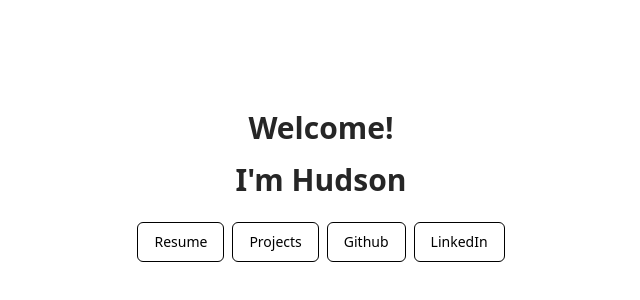
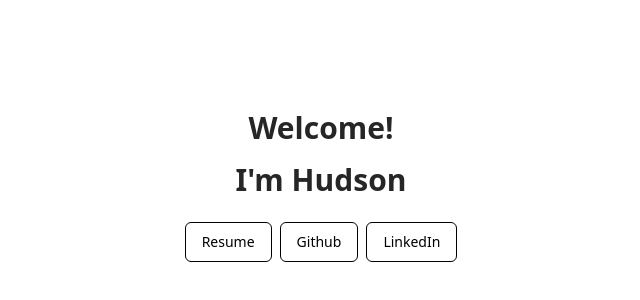
Before and after one commit to hudssntao/website, a React (Vite) app: page / in a window 1280 px wide. Shown: the part 214-514 px from the top of the page, without its empty margins (319-959 px from the left). Built offline with nearby package versions, Linux system fonts and the light colour scheme.

Commit message:
fix: formatter and take away suspense + unused page + lazy loading pages

```diff
--- a/biome.json
+++ b/biome.json
@@ -33,7 +33,6 @@
     }
   },
   "files": {
-    "include": ["**/*.{ts,tsx,js,jsx}"],
     "ignore": ["**/node_modules/**", "**/dist/**", "**/pnpm-lock.yaml"]
   }
 }
--- a/src/App.tsx
+++ b/src/App.tsx
@@ -1,26 +1,16 @@
-import { Suspense, lazy } from "react";
-import { BrowserRouter, Routes, Route } from "react-router-dom";
-
-const Home = lazy(() => import("./pages/Home"));
-const Resume = lazy(() => import("./pages/resume/Resume"));
-const Projects = lazy(() => import("./pages/projects/Projects"));
-const NotFound = lazy(() => import("./pages/NotFound"));
-
-const Loader = () => (
-  <div className="w-full h-screen flex items-center justify-center">Loading...</div>
-);
+import { BrowserRouter, Route, Routes } from "react-router-dom";
+import Home from "./pages/Home";
+import NotFound from "./pages/NotFound";
+import Resume from "./pages/resume/Resume";
 
 function App() {
   return (
     <BrowserRouter>
-      <Suspense fallback={<Loader />}>
-        <Routes>
-          <Route path="/" element={<Home />} />
-          <Route path="/resume" element={<Resume />} />
-          <Route path="/projects" element={<Projects />} />
-          <Route path="*" element={<NotFound />} />
-        </Routes>
-      </Suspense>
+      <Routes>
+        <Route path="/" element={<Home />} />
+        <Route path="/resume" element={<Resume />} />
+        <Route path="*" element={<NotFound />} />
+      </Routes>
     </BrowserRouter>
   );
 }
--- a/src/components/ui/button.tsx
+++ b/src/components/ui/button.tsx
@@ -1,11 +1,11 @@
+import { Slot } from "@radix-ui/react-slot";
+import { type VariantProps, cva } from "class-variance-authority";
 import * as React from "react";
-import { Slot } from "@radix-ui/react-slot";
-import { cva, type VariantProps } from "class-variance-authority";
 
 import { cn } from "@/lib/utils";
 
 const buttonVariants = cva(
-  "inline-flex items-center justify-center gap-2 whitespace-nowrap rounded-md text-sm font-medium ring-offset-background transition-colors focus-visible:outline-none focus-visible:ring-2 focus-visible:ring-ring focus-visible:ring-offset-2 disabled:pointer-events-none disabled:opacity-50 [&_svg]:pointer-events-none [&_svg]:size-4 [&_svg]:shrink-0",
+  "cursor-pointer inline-flex items-center justify-center gap-2 whitespace-nowrap rounded-md text-sm font-medium ring-offset-background transition-colors focus-visible:outline-none focus-visible:ring-2 focus-visible:ring-ring focus-visible:ring-offset-2 disabled:pointer-events-none disabled:opacity-50 [&_svg]:pointer-events-none [&_svg]:size-4 [&_svg]:shrink-0",
   {
     variants: {
       variant: {
--- a/src/pages/Home.tsx
+++ b/src/pages/Home.tsx
@@ -12,9 +12,6 @@
         <Link to="/resume">
           <Button variant="outline">Resume</Button>
         </Link>
-        <Link to="/projects">
-          <Button variant="outline">Projects</Button>
-        </Link>
         <a href="https://github.com/hudssntao">
           <Button variant="outline">Github</Button>
         </a>
--- a/src/pages/projects/Projects.tsx
+++ /dev/null
@@ -1,14 +0,0 @@
-import { Link } from "react-router-dom";
-
-export default function Projects() {
-  return (
-    <div className="w-full min-h-screen p-8">
-      <h1 className="text-3xl font-bold mb-6">Projects</h1>
-      <div className="mb-6">
-        <Link to="/" className="text-blue-600 hover:underline">
-          ← Back to Home
-        </Link>
-      </div>
-    </div>
-  );
-}
--- a/tsconfig.app.json
+++ b/tsconfig.app.json
@@ -6,22 +6,17 @@
     "lib": ["ES2020", "DOM", "DOM.Iterable"],
     "module": "ESNext",
     "skipLibCheck": true,
-
-    /* Bundler mode */
     "moduleResolution": "bundler",
     "allowImportingTsExtensions": true,
     "isolatedModules": true,
     "moduleDetection": "force",
     "noEmit": true,
     "jsx": "react-jsx",
-
-    /* Linting */
     "strict": true,
     "noUnusedLocals": true,
     "noUnusedParameters": true,
     "noFallthroughCasesInSwitch": true,
     "noUncheckedSideEffectImports": true,
-
     "baseUrl": "./src/",
     "paths": {
       "@/*": ["./*"]
--- a/tsconfig.node.json
+++ b/tsconfig.node.json
@@ -5,15 +5,11 @@
     "lib": ["ES2023"],
     "module": "ESNext",
     "skipLibCheck": true,
-
-    /* Bundler mode */
     "moduleResolution": "bundler",
     "allowImportingTsExtensions": true,
     "isolatedModules": true,
     "moduleDetection": "force",
     "noEmit": true,
-
-    /* Linting */
     "strict": true,
     "noUnusedLocals": true,
     "noUnusedParameters": true,
```
